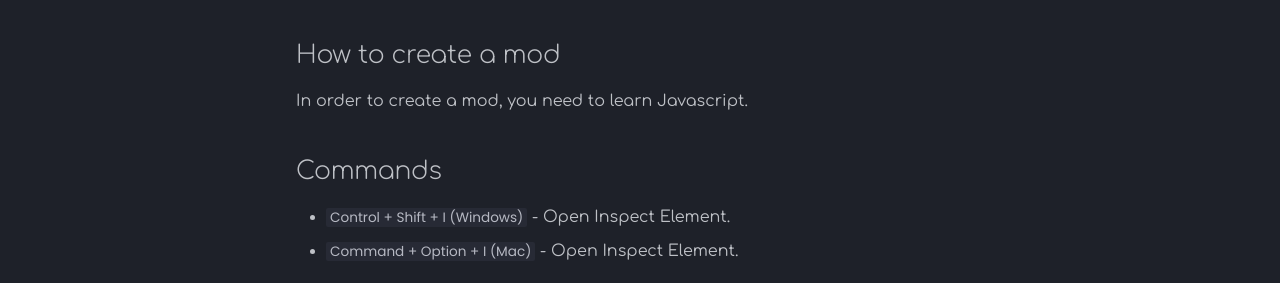
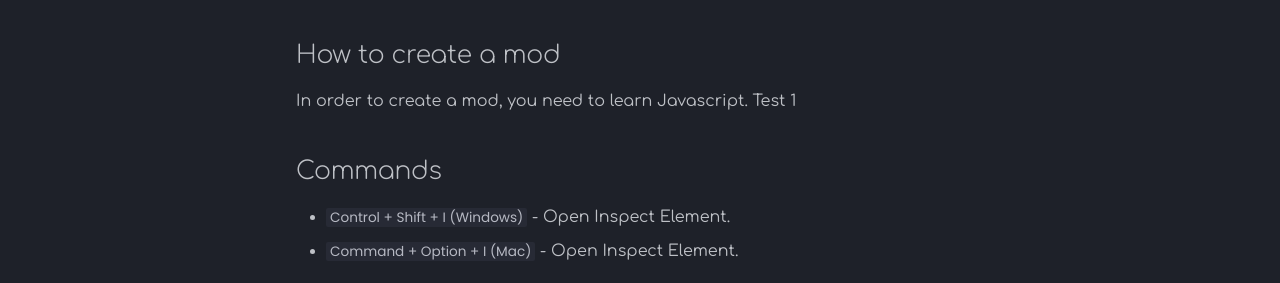
Before and after one commit to doppl3r/boxel-3d-support, an MkDocs documentation site: the page built from docs/index.md, in a window 1280 px wide. Shown: the part 266-549 px from the top of the page. Built offline with MkDocs 1.6.1 and Material for MkDocs 9.7.7, drawn with Linux system fonts in a browser that asks for light colours; comment, search, counter and statistics services are not loaded.

Commit message:
Add logo file to readme, test1

```diff
--- a/docs/index.md
+++ b/docs/index.md
@@ -11,6 +11,7 @@ This is the unofficial modding documentation for Boxel 3D.
 
 ## How to create a mod
 In order to create a mod, you need to learn Javascript.
+Test 1
 
 
 ## Commands
```
Also changed, not shown: docs/images/Boxel3DSupportBanner.png (added).
